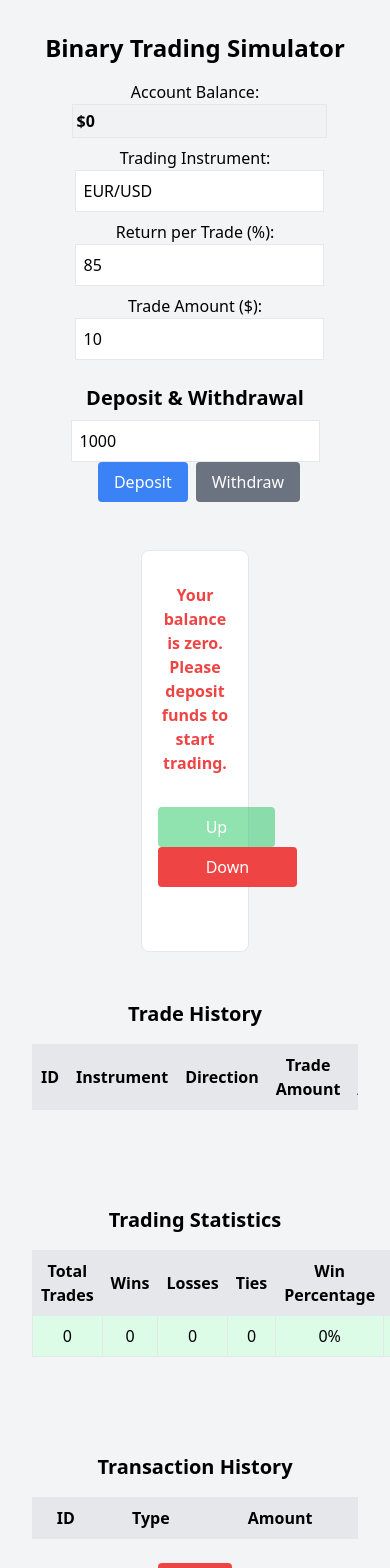
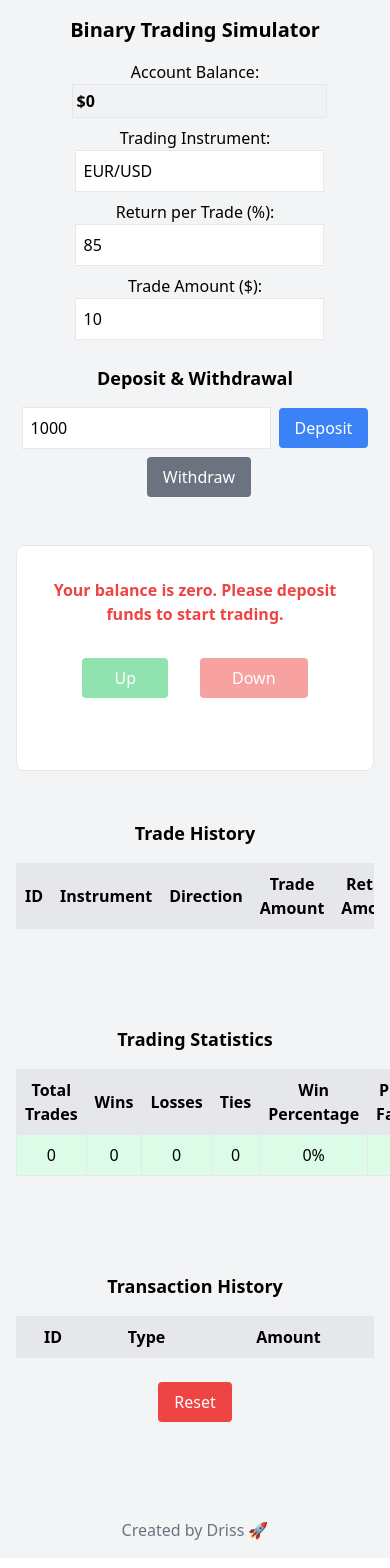
Before and after one commit to driss7/binary-trading-sim, a React (Create React App) app: page / in a window 390 px wide. Shown: the top 1568 px of the page. Built offline with nearby package versions, Linux system fonts and the light colour scheme.

Commit message:
making tablet friendly

```diff
--- a/src/BinaryTrading.js
+++ b/src/BinaryTrading.js
@@ -97,8 +97,8 @@ const BinaryTradingApp = () => {
     const tradeDisabled = tradeAmount > balance;
 
     return (
-        <div className="text-center p-8 font-sans bg-gray-100 min-h-screen">
-            <h2 className="text-2xl font-bold">Binary Trading Simulator</h2>
+        <div className="text-center p-4 sm:p-8 font-sans bg-gray-100 min-h-screen">
+            <h2 className="text-xl sm:text-2xl font-bold">Binary Trading Simulator</h2>
             <div className="mt-4">
                 <label className="block">Account Balance:
                     <input type="text" value={`$${balance}`} disabled className="border p-1 ml-2 font-bold" />
@@ -114,14 +114,14 @@ const BinaryTradingApp = () => {
                 </label>
             </div>
 
-            <h3 className="text-xl font-bold mt-6">Deposit & Withdrawal</h3>
+            <h3 className="text-lg sm:text-xl font-bold mt-6">Deposit & Withdrawal</h3>
             <div className="mt-2">
                 <input type="number" value={amount} onChange={(e) => setAmount(Number(e.target.value))} className="border p-2" />
-                <button onClick={handleDeposit} className="bg-blue-500 text-white px-4 py-2 rounded ml-2">Deposit</button>
-                <button onClick={handleWithdrawal} className="bg-gray-500 text-white px-4 py-2 rounded ml-2">Withdraw</button>
+                <button onClick={handleDeposit} className="bg-blue-500 text-white px-4 py-2 rounded ml-2 mt-2 sm:mt-0">Deposit</button>
+                <button onClick={handleWithdrawal} className="bg-gray-500 text-white px-4 py-2 rounded ml-2 mt-2 sm:mt-0">Withdraw</button>
             </div>
 
-            <div className="border p-4 mt-12 bg-white w-1/3 mx-auto rounded-lg">
+            <div className="border p-4 mt-12 bg-white w-full sm:w-1/3 mx-auto rounded-lg">
                 {balance === 0 ? (
                     <div className="text-red-500 font-bold mt-4">
                         Your balance is zero. Please deposit funds to start trading.
@@ -134,37 +134,37 @@ const BinaryTradingApp = () => {
 
                 <div className="mt-8 mb-12">
                     <button onClick={() => handleTrade("up")} disabled={tradeDisabled} className={
-                        `bg-green-500 text-white px-12 py-2 rounded mr-4 ${tradeDisabled ? "opacity-50 cursor-not-allowed" : ""}`
+                        `bg-green-500 text-white px-8 sm:px-12 py-2 rounded mr-4 mb-2 ${tradeDisabled ? "opacity-50 cursor-not-allowed" : ""}`
                     }>Up</button>
                     <button onClick={() => handleTrade("down")} disabled={tradeDisabled} className={
-                        `bg-red-500 text-white px-12 py-2 rounded ml-4${tradeDisabled ? "opacity-50 cursor-not-allowed" : ""}`
+                        `bg-red-500 text-white px-8 sm:px-12 py-2 rounded ml-4 ${tradeDisabled ? "opacity-50 cursor-not-allowed" : ""}`
                     }>Down</button>
                 </div>
             </div>
 
-            <h3 className="text-xl font-bold mt-12">Trade History</h3>
+            <h3 className="text-lg sm:text-xl font-bold mt-12">Trade History</h3>
             <div className="overflow-y-auto max-h-96">
                 <table className="table-auto w-full mt-4 border-collapse border border-gray-300">
                     <thead>
                         <tr className="bg-gray-200">
-                            <th className="border p-2 w-36">ID</th>
-                            <th className="border p-2 w-36">Instrument</th>
-                            <th className="border p-2 w-36">Direction</th>
-                            <th className="border p-2 w-36">Trade Amount</th>
-                            <th className="border p-2 w-36">Return Amount</th>
-                            <th className="border p-2 w-36">Profit/Loss</th>
-                            <th className="border p-2 w-36">Status</th>
+                            <th className="border p-2">ID</th>
+                            <th className="border p-2">Instrument</th>
+                            <th className="border p-2">Direction</th>
+                            <th className="border p-2">Trade Amount</th>
+                            <th className="border p-2">Return Amount</th>
+                            <th className="border p-2">Profit/Loss</th>
+                            <th className="border p-2">Status</th>
                             <th className="border p-2">Action</th>
                         </tr>
                     </thead>
                     <tbody>
                         {tradeHistory.map((trade) => (
                             <tr key={trade.id} className={`text-center ${trade.status === "won" ? "bg-green-100" : trade.status === "lost" ? "bg-red-100" : trade.status === "tie" ? "bg-yellow-100" : ""}`}>
-                                <td className="border p-2 w-36">{trade.id}</td>
-                                <td className="border p-2 w-36">{trade.instrument}</td>
-                                <td className="border p-2 w-36">{trade.direction}</td>
-                                <td className="border p-2 w-36">${trade.tradeAmount.toFixed(2)}</td>
-                                <td className="border p-2 w-36">
+                                <td className="border p-2">{trade.id}</td>
+                                <td className="border p-2">{trade.instrument}</td>
+                                <td className="border p-2">{trade.direction}</td>
+                                <td className="border p-2">${trade.tradeAmount.toFixed(2)}</td>
+                                <td className="border p-2">
                                     {
                                         trade.returnAmount > 0 ? `$${trade.returnAmount.toFixed(2)}` : `-$${trade.tradeAmount.toFixed(2)}`
                                     }
@@ -173,7 +173,7 @@ const BinaryTradingApp = () => {
                                 <td className={`border p-2 ${trade.profit >= 0 ? "text-green-500" : "text-red-500"}`}>
                                     {trade.profit ? `$${trade.profit.toFixed(2)}` : "-"}
                                 </td>
-                                <td className="border p-2 w-36">{trade.status}</td>
+                                <td className="border p-2">{trade.status}</td>
                                 <td className="border p-2">
                                     {trade.status === "pending" ? (
                                         <>
@@ -190,7 +190,7 @@ const BinaryTradingApp = () => {
                     </tbody>
                 </table>
             </div>
-            <h3 className="text-xl font-bold mt-24">Trading Statistics</h3>
+            <h3 className="text-lg sm:text-xl font-bold mt-24">Trading Statistics</h3>
             <table className="table-auto w-full mt-4 border-collapse border border-gray-300">
                 <thead>
                     <tr className="bg-gray-200">
@@ -215,7 +215,7 @@ const BinaryTradingApp = () => {
                     </tr>
                 </tbody>
             </table>
-            <h3 className="text-xl font-bold mt-24">Transaction History</h3>
+            <h3 className="text-lg sm:text-xl font-bold mt-24">Transaction History</h3>
             <div className="overflow-y-auto max-h-96">
                 <table className="table-auto w-full mt-4 border-collapse border border-gray-300">
                     <thead>
```
